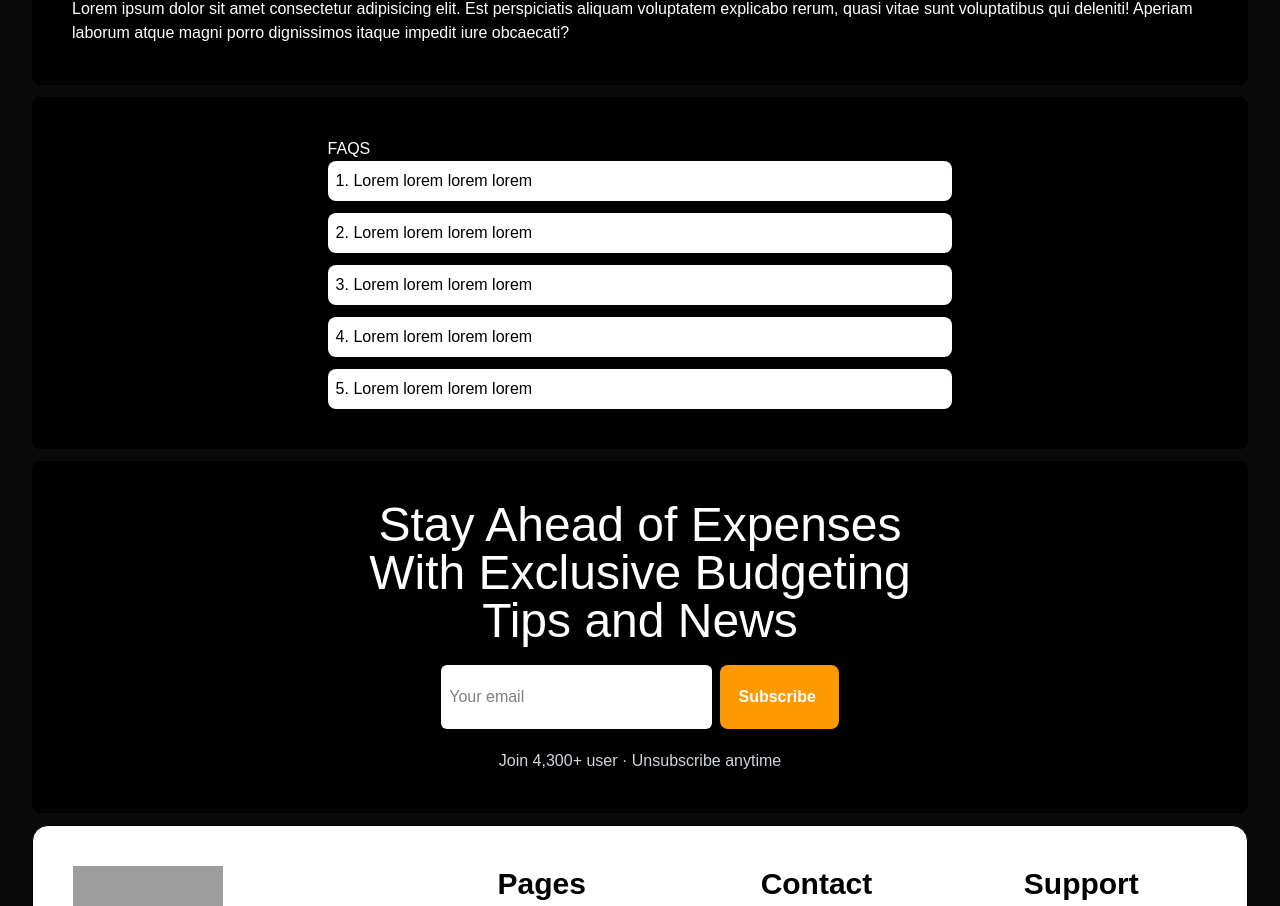
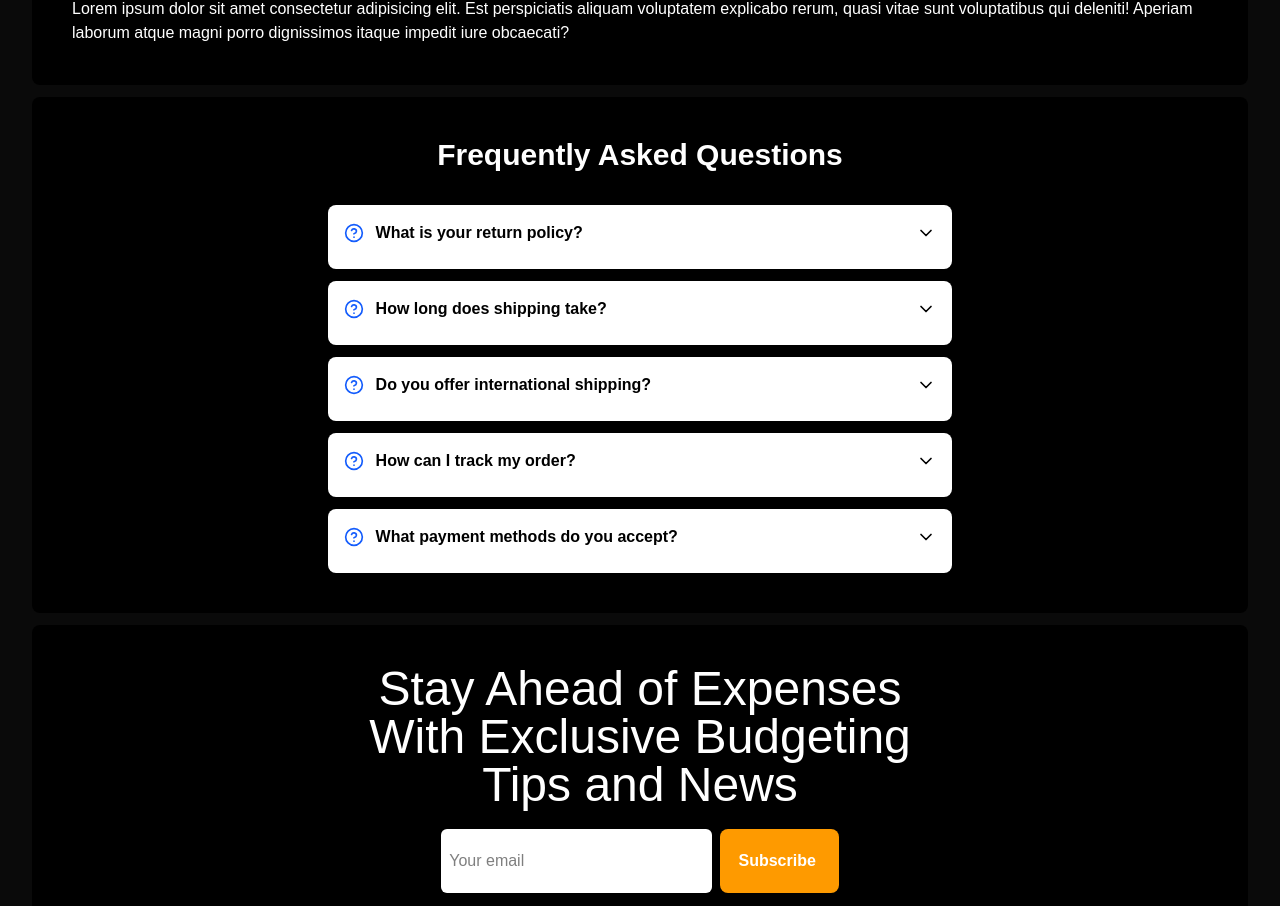
Before and after one commit to rohan26ir/Cointract-Personal-Finance-Expense-Manager, a Next.js app: page / in a window 1280 px wide. Shown: the part 1894-2800 px from the top of the page. Built offline with nearby package versions, Linux system fonts and the light colour scheme; grey boxes are pictures that could not be loaded.

Commit message:
added accordion components

```diff
--- a/src/app/(public)/components/Accordion.jsx
+++ b/src/app/(public)/components/Accordion.jsx
@@ -1,32 +1,102 @@
-import React from 'react';
+"use client";
+import { CircleQuestionMark, ChevronDown } from "lucide-react";
+import React, { useState } from "react";
 
 const Accordion = () => {
+  const [activeIndex, setActiveIndex] = useState(null);
 
-   const faqs = [
-    {id:1, Qusetion:"Lorem lorem lorem lorem", answer:""},
-    {id:2, Qusetion:"Lorem lorem lorem lorem", answer:""},
-    {id:3, Qusetion:"Lorem lorem lorem lorem", answer:""},
-    {id:4, Qusetion:"Lorem lorem lorem lorem", answer:""},
-    {id:5, Qusetion:"Lorem lorem lorem lorem", answer:""},
-  ]
+  const faqs = [
+    {
+      id: 1,
+      question: "What is your return policy?",
+      answer:
+        "We offer a 30-day return policy on all unused items with original packaging. Returns must be accompanied by a valid receipt or proof of purchase.",
+    },
+    {
+      id: 2,
+      question: "How long does shipping take?",
+      answer:
+        "Standard shipping takes 3-5 business days. Express shipping is available for delivery within 1-2 business days. International shipping typically takes 7-14 business days depending on the destination.",
+    },
+    {
+      id: 3,
+      question: "Do you offer international shipping?",
+      answer:
+        "Yes, we ship to over 50 countries worldwide. Shipping costs and delivery times vary by destination. Additional customs fees or taxes may apply depending on your country's import regulations.",
+    },
+    {
+      id: 4,
+      question: "How can I track my order?",
+      answer:
+        "Once your order ships, you'll receive a confirmation email with a tracking number and link. You can also track your order by logging into your account on our website and visiting the 'Order History' section.",
+    },
+    {
+      id: 5,
+      question: "What payment methods do you accept?",
+      answer:
+        "We accept all major credit cards (Visa, MasterCard, American Express, Discover), PayPal, Apple Pay, Google Pay, and select cryptocurrencies. All payments are processed securely through encrypted channels.",
+    },
+  ];
+
+  const toggleAccordion = (index) => {
+    setActiveIndex(activeIndex === index ? null : index);
+  };
+
   return (
-    <div className='mt-3'>
-      <div className='bg-black text-white rounded-lg p-10 '>
-        <div className='w-[55%] mx-auto'>
-          <h2>FAQS</h2>
+    <div className="mt-3">
+      <div className="bg-black text-white rounded-lg p-10">
+        <div className="w-[90%] md:w-[80%] lg:w-[55%] mx-auto">
+          <h2 className="text-3xl font-bold mb-8 text-center">
+            Frequently Asked Questions
+          </h2>
 
-          <div className='flex flex-col gap-3'>
-            {
-            faqs.slice(0,5).map((faq) => (
+          <div className="flex flex-col gap-3">
+            {faqs.map((faq, index) => (
+              <div
+                key={faq.id}
+                className="bg-white text-black rounded-lg transition-all duration-300 overflow-hidden"
+                style={{
+                  maxHeight: activeIndex === index ? "300px" : "64px",
+                  transition: "max-height 0.3s ease-in-out",
+                }}
+              >
+                <div
+                  className="flex items-center justify-between px-4 py-4 cursor-pointer"
+                  onClick={() => toggleAccordion(index)}
+                >
+                  <div className="flex items-center gap-3">
+                    <CircleQuestionMark
+                      size={20}
+                      className="text-blue-600 flex-shrink-0"
+                    />
+                    {/* <span className='font-medium'>{faq.id}.</span> */}
+                    <p className="font-semibold">{faq.question}</p>
+                  </div>
+                  <ChevronDown
+                    size={20}
+                    className={`transition-transform duration-300 ${
+                      activeIndex === index ? "rotate-180" : ""
+                    }`}
+                  />
+                </div>
 
-              <div key={faq.id} className='bg-white text-black p-2 rounded-lg'>
-               <p>{faq.id}.  {faq.Qusetion}</p>
+                <div
+                  className="px-4 pb-4 pt-0"
+                  style={{
+                    opacity: activeIndex === index ? 1 : 0,
+                    transform:
+                      activeIndex === index
+                        ? "translateY(0)"
+                        : "translateY(-10px)",
+                    transition: "opacity 0.3s ease, transform 0.3s ease",
+                    maxHeight: activeIndex === index ? "1000px" : "0",
+                  }}
+                >
+                  <p className="text-gray-700 pl-9">{faq.answer}</p>
+                </div>
               </div>
-
-            ))
-          }
+            ))}
           </div>
-
         </div>
       </div>
     </div>
--- a/src/app/(public)/components/UserPlans.jsx
+++ b/src/app/(public)/components/UserPlans.jsx
@@ -78,9 +78,9 @@ const UserPlans = () => {
   return (
     <div>
 
-      <div className="my-10 w-[80%] mx-auto">
+      <div className="my-10 w-[80%] mx-auto ">
         <h2 className="text-7xl font-extrabold text-center">User Plan</h2>
-        <p className="text-lg text-center mt-4 text-gray-600">
+        <p className="text-lg text-center mt-4 text-gray-400">
           Choose the perfect plan tailored to your needs and unlock a world of
           possibilities with our flexible subscription options.
         </p>
```
